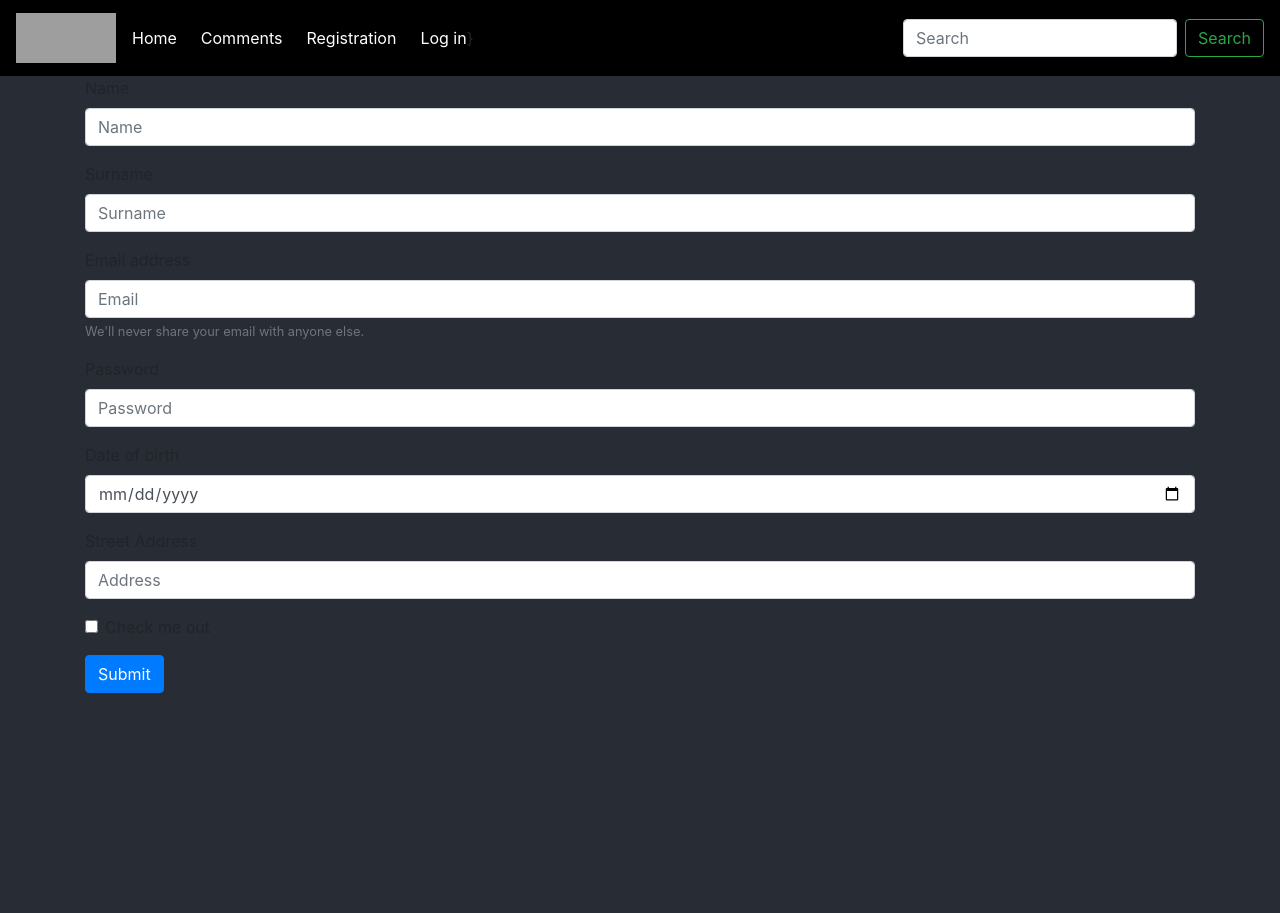
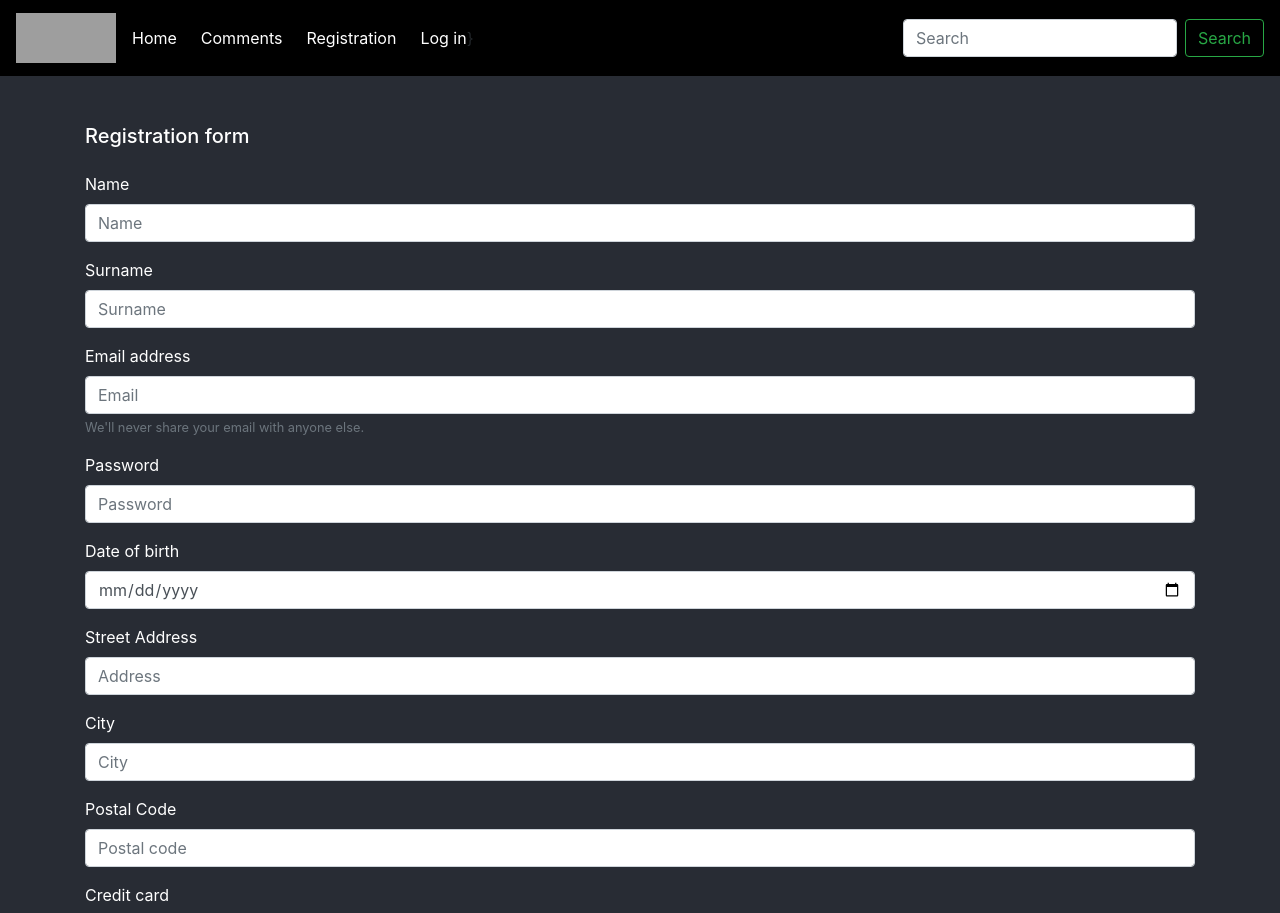
Before and after one commit to OksanaCoder/netflix-react, a React (Create React App) app: page /registration in a window 1280 px wide. Shown: the top 913 px of the page. Before the commit the page ends 800 px from the top, so only its background shows below. Built offline with nearby package versions, Linux system fonts and the light colour scheme; grey boxes are pictures that could not be loaded.

Commit message:
adding show btn method

```diff
--- a/src/components/Registration.jsx
+++ b/src/components/Registration.jsx
@@ -12,7 +12,7 @@ class Registration extends Component {
             password: '',
             password_confirnation: '',
             registrationErrors: '',
-            isValid: true
+            isFiled: true
         }
         this.handleSubmit= this.handleSubmit.bind(this);
         this.handleChange = this.handleChange.bind(this);
@@ -40,7 +40,8 @@ class Registration extends Component {
     //   }
     render(){
         return (
-            <div className='container'>
+            <div className='container text-white'>
+                <h5 className='mb-4 mt-5'>Registration form</h5>
                  <Form  onSubmit={this.handleSubmit}>
                  <Form.Group controlId="formBasicPassword">
                     <Form.Label>Name</Form.Label>
@@ -109,13 +110,46 @@ class Registration extends Component {
                      required />
                 </Form.Group>
 
+                <Form.Group controlId="formBasicPassword">
+                    <Form.Label>City</Form.Label>
+                    <Form.Control
+                     type='text'
+                     name='city'
+                     placeholder='City'
+                     value={this.state.city}
+                     onChange={this.handleChange}
+                     required />
+                </Form.Group>
 
-                <Form.Group controlId="formBasicCheckbox">
-                    <Form.Check type="checkbox" label="Check me out" />
+                <Form.Group controlId="formBasicPassword">
+                    <Form.Label>Postal Code</Form.Label>
+                    <Form.Control
+                     type='number'
+                     name='postalCode'
+                     placeholder='Postal code'
+                     value={this.state.postalCode}
+                     onChange={this.handleChange}
+                     required />
                 </Form.Group>
-                <Button variant="primary" type="submit">
+
+                <Form.Group controlId="formBasicPassword">
+                    <Form.Label>Credit card</Form.Label>
+                    <Form.Control
+                     type='number'
+                     name='creditCard'
+                     placeholder='XXXX-XXXX-XXXX-XXXX'
+
+                     value={this.state.creditCard}
+                     onChange={this.handleChange}
+                     required />
+                </Form.Group>
+
+               {this.state.isFiled &&
+
+                <Button variant="primary" type="submit" style={{display: 'block'}}>
                     Submit
                 </Button>
+                }
                 </Form>
 
 
```
